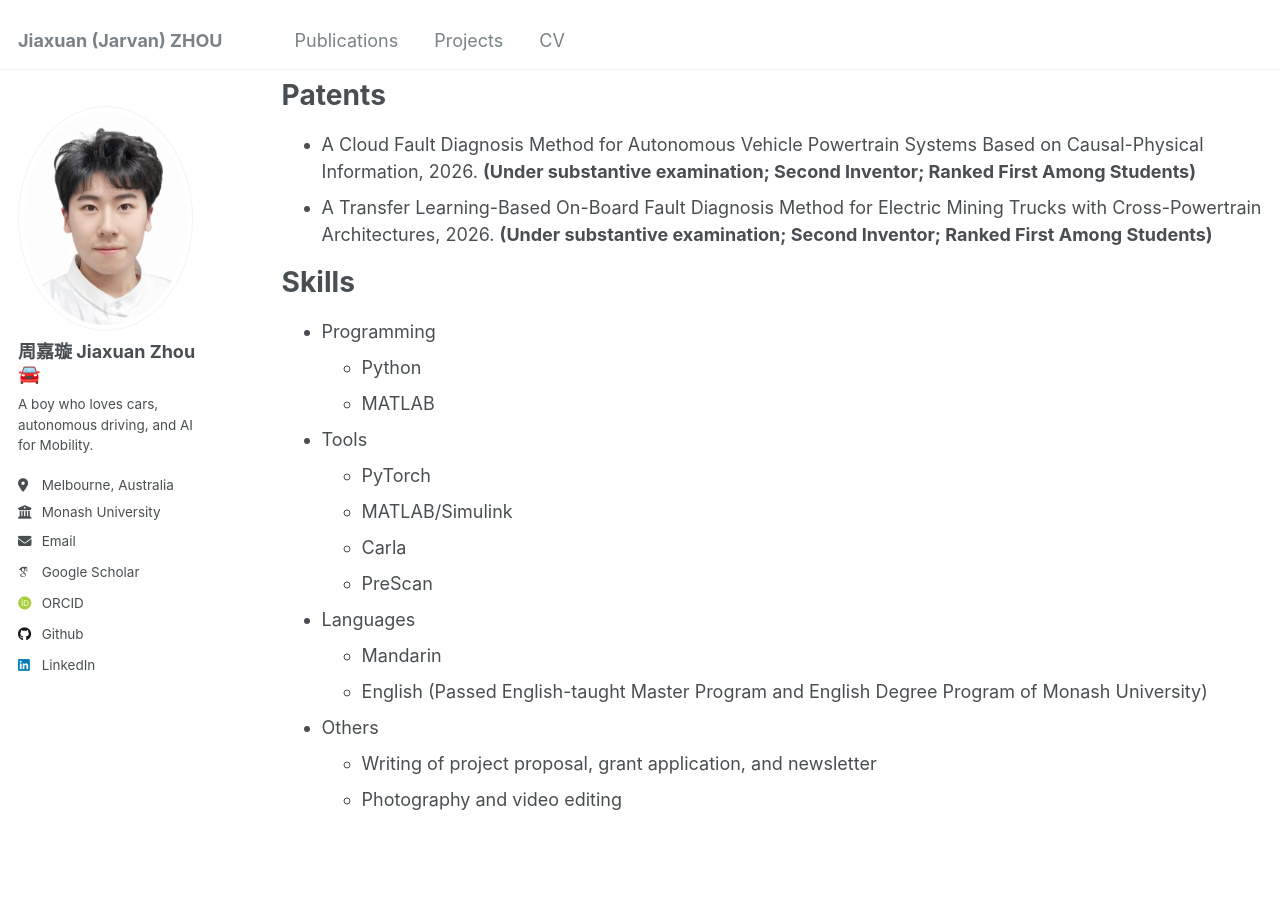
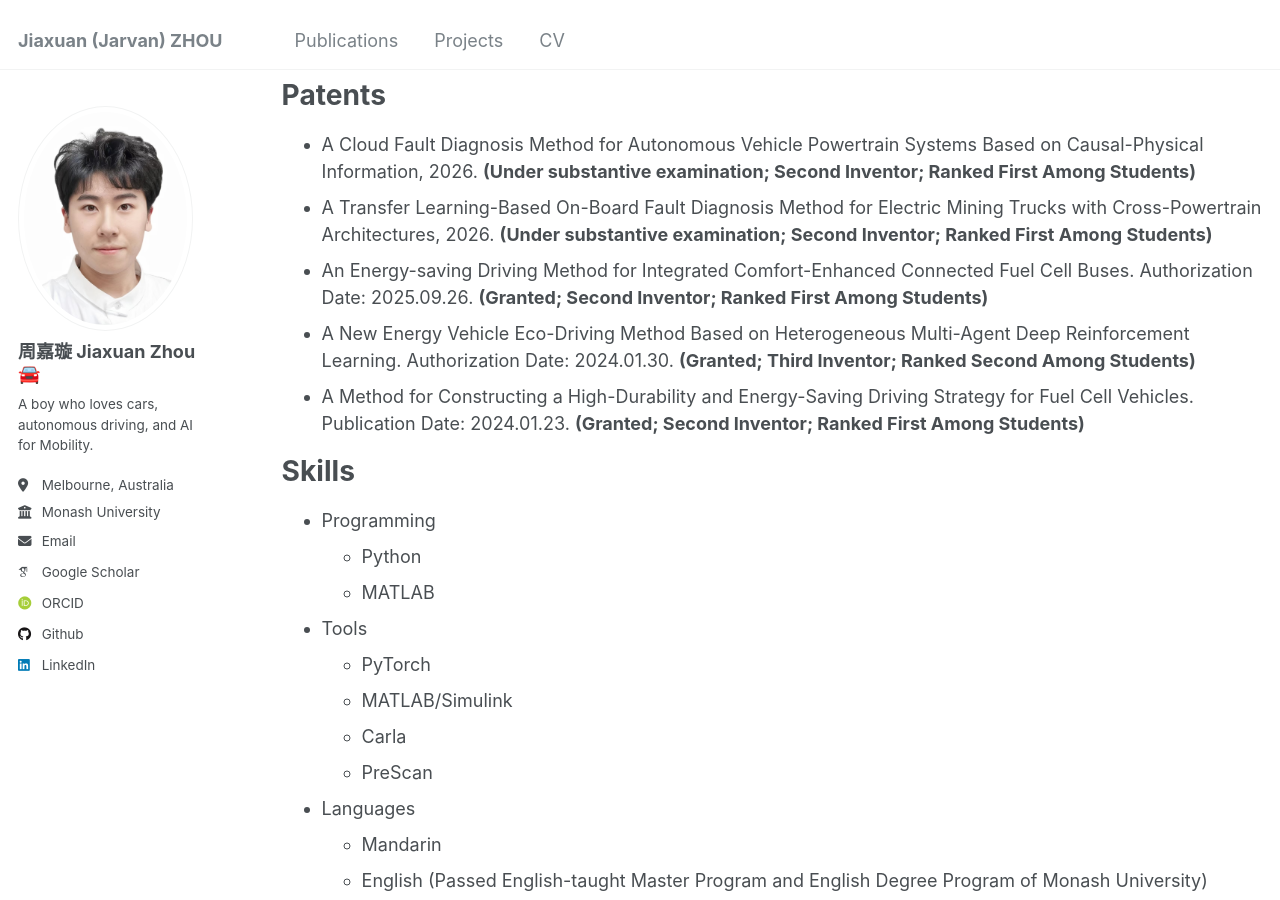
Before and after one commit to jarvanzhouz/jarvanzhouz.github.io, a Jekyll site: the page built from _pages/cv.md, in a window 1280 px wide and 900 px high, scrolled down 2065 px. Built offline with Jekyll 4.4.1, drawn with Linux system fonts in a browser that asks for light colours; some web fonts are replaced.

Commit message:
Add granted patents to CV

```diff
--- a/_pages/cv.md
+++ b/_pages/cv.md
@@ -68,6 +68,9 @@ Patents
 =======
 * A Cloud Fault Diagnosis Method for Autonomous Vehicle Powertrain Systems Based on Causal-Physical Information, 2026. **(Under substantive examination; Second Inventor; Ranked First Among Students)**
 * A Transfer Learning-Based On-Board Fault Diagnosis Method for Electric Mining Trucks with Cross-Powertrain Architectures, 2026. **(Under substantive examination; Second Inventor; Ranked First Among Students)**
+* An Energy-saving Driving Method for Integrated Comfort-Enhanced Connected Fuel Cell Buses. Authorization Date: 2025.09.26. **(Granted; Second Inventor; Ranked First Among Students)**
+* A New Energy Vehicle Eco-Driving Method Based on Heterogeneous Multi-Agent Deep Reinforcement Learning. Authorization Date: 2024.01.30. **(Granted; Third Inventor; Ranked Second Among Students)**
+* A Method for Constructing a High-Durability and Energy-Saving Driving Strategy for Fuel Cell Vehicles. Publication Date: 2024.01.23. **(Granted; Second Inventor; Ranked First Among Students)**
 
 Skills
 ======
```
